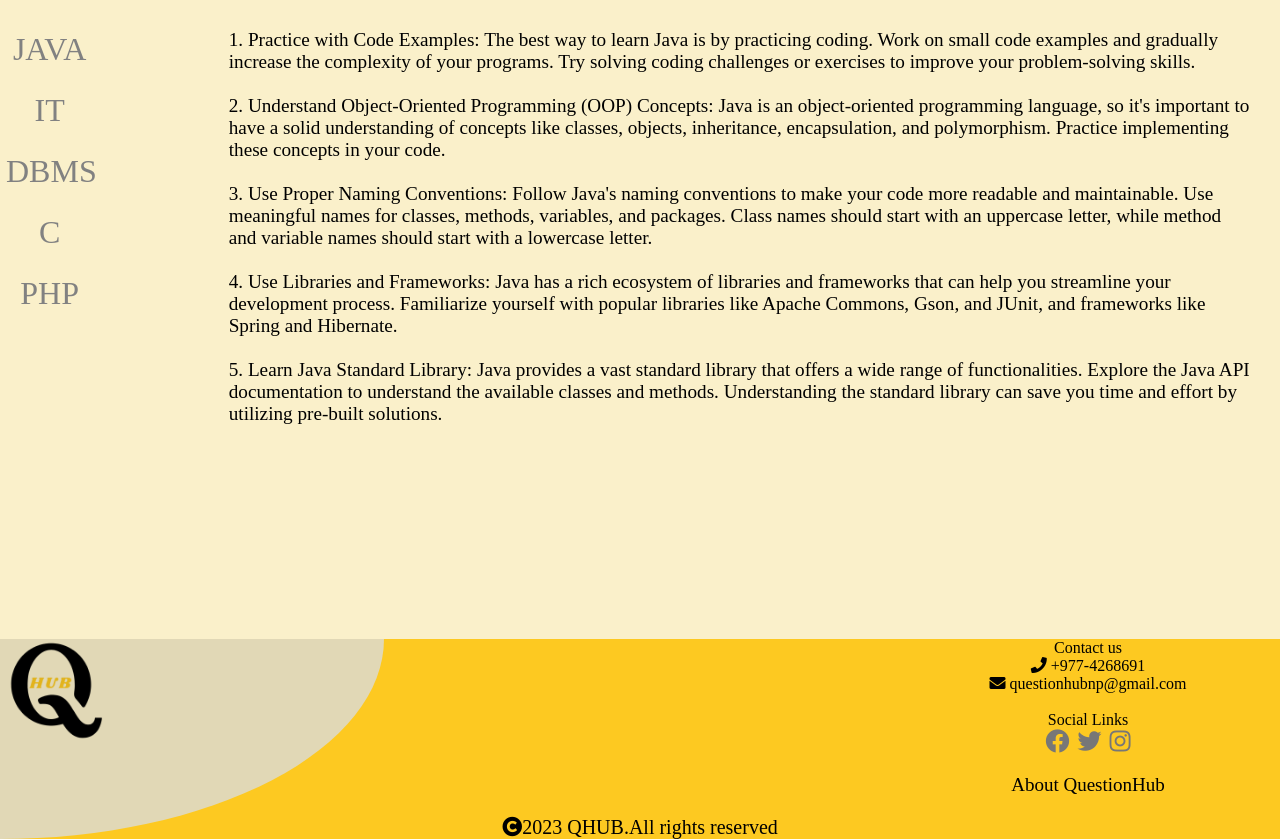
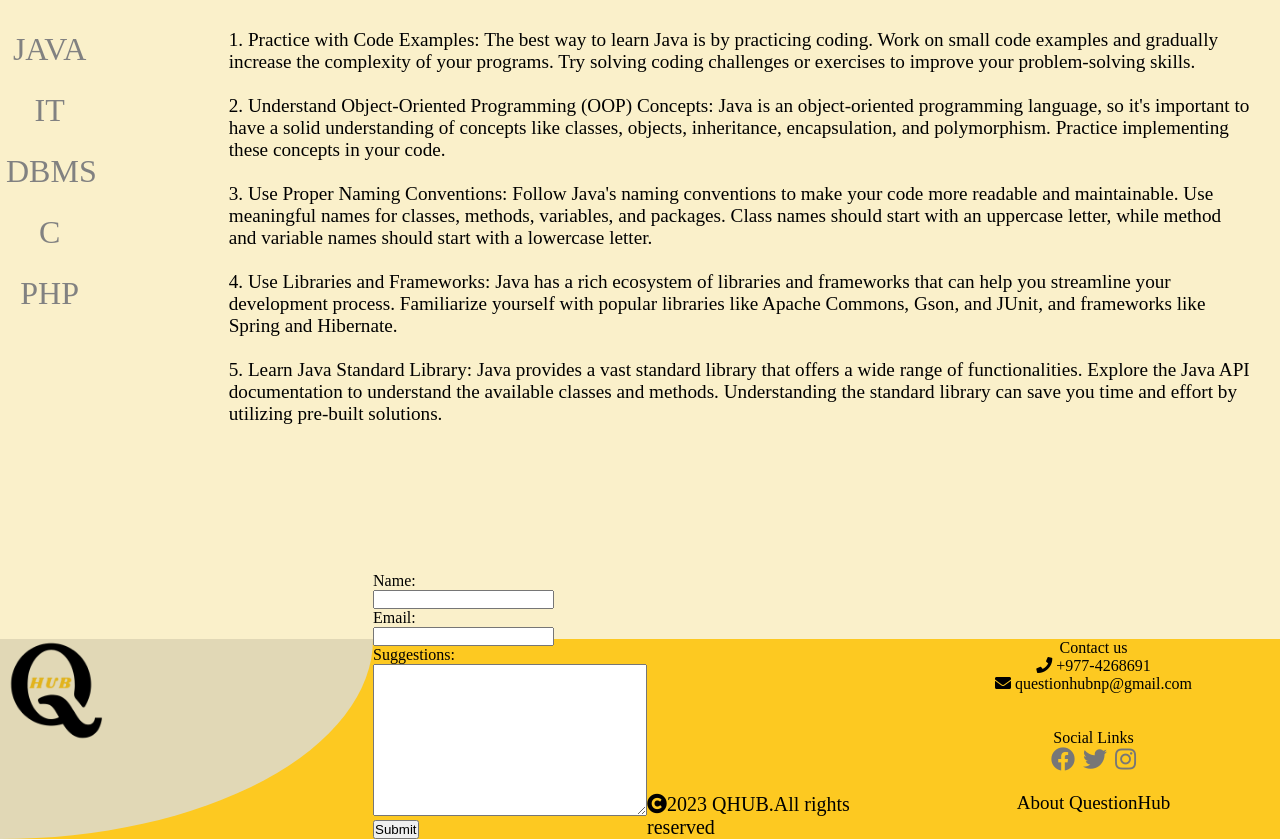
Before and after one commit to Ananda-pun/Minor1, a PHP site: page /pages/Tips.php in a window 1280 px wide. Shown: the part 141-980 px from the top of the page. Run offline with PHP 8.4, Linux system fonts and the light colour scheme.

Commit message:
Change in footer

```diff
--- a/include/footer.php
+++ b/include/footer.php
@@ -20,13 +20,27 @@
 			<img src="<?php echo IMG_URL."logofinal.png" ?>" class="footimg">
 		</div>
 		<div class="footmiddle">
-			<div class="footmiddle-content"><i class="fas fa-copyright"></i>2023 QHUB.All rights reserved</p></div>
+			<div class="footform">
+			<form>
+				Name:<br>
+				<input type="text" name=""><br>
+				Email:<br>
+				<input type="email" name=""><br>
+				Suggestions:<br>
+				<textarea name="message" cols="32" rows="10"></textarea><br>
+				<input type="submit" class="submit" name="submit" value="Submit">
+
+			</form>
+			</div>
+			<div class="footmiddle-content"><i class="fas fa-copyright"></i>2023 QHUB.All rights reserved</p>
+
+			</div>
 
 		</div>
 		<div class="foot2">
 			<p>Contact us</p>
 			<p><i class="fas fa-phone"></i> +977-4268691</p>
-			<p><i class="fas fa-envelope"></i> questionhubnp@gmail.com </p><br/>
+			<p><i class="fas fa-envelope"></i> questionhubnp@gmail.com </p><br/><br>
 			<p>Social Links</p>
 			<p class="social-icons">
 				<a href="#"><i class="fab fa-facebook"></i></a>&nbsp;
```
